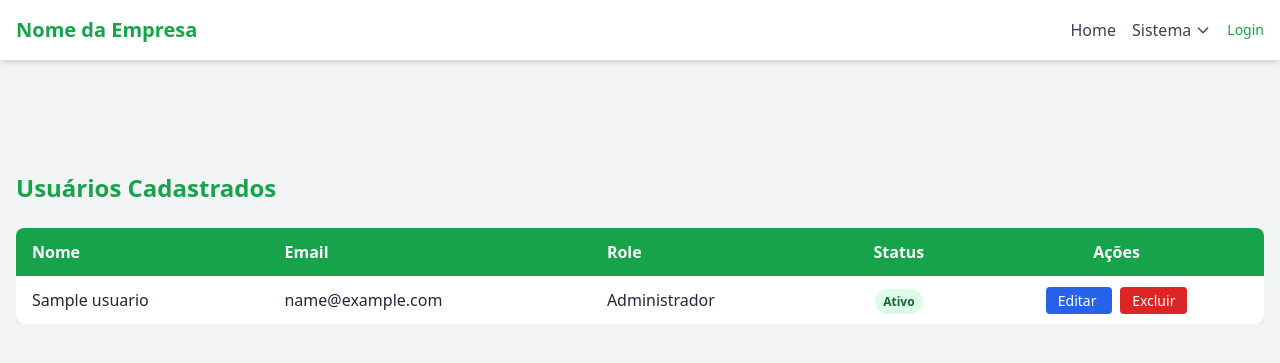
After one commit to kaiquealencar/sis_nutrindo, a Django app: page /usuarios/ in a window 1280 px wide. The commit adds this page. Shown: the top 363 px of the page. Run offline with Django 5.2, Linux system fonts and the light colour scheme; tables that the repository leaves empty hold one stand-in row (values such as "Sample post"); one stand-in notice (Sample message) is shown; some libraries are stand-ins or nearby versions.

Commit message:
feature: cadastro de usuários

```diff
--- a/apps/usuarios/models.py
+++ b/apps/usuarios/models.py
@@ -23,6 +23,13 @@ class UsuarioManager(BaseUserManager):
 
 
 class Usuario(AbstractBaseUser, PermissionsMixin):
+    ROLE_CHOICES = (
+        ('admin', 'Administrador'),
+        ('gerente', 'Gerente'),
+        ('funcionario', 'Funcionário'),
+    )
+
+    role = models.CharField(max_length=20, choices=ROLE_CHOICES, default='funcionario')
     email = models.EmailField(unique=True)
     nome = models.CharField(max_length=255, blank=True)
 
--- /dev/null
+++ b/apps/usuarios/templates/usuarios/lista_usuarios.html
@@ -0,0 +1,56 @@
+{% extends 'base.html' %}
+
+{% block title %}Lista de Usuários{% endblock %}
+
+{% block content %}
+<div class="max-w-7xl mx-auto mt-10">
+    <h1 class="text-2xl font-bold text-green-600 mb-6">Usuários Cadastrados</h1>
+
+    <div class="overflow-x-auto">
+        <table class="min-w-full bg-white rounded-lg shadow overflow-hidden">
+            <thead class="bg-green-600 text-white">
+                <tr>
+                    <th class="py-3 px-4 text-left">Nome</th>
+                    <th class="py-3 px-4 text-left">Email</th>
+                    <th class="py-3 px-4 text-left">Role</th>
+                    <th class="py-3 px-4 text-center">Status</th>
+                    <th class="py-3 px-4 text-center">Ações</th>
+                </tr>
+            </thead>
+            <tbody class="divide-y divide-gray-200">
+                {% for u in usuarios %}
+                <tr class="hover:bg-gray-50">
+                    <td class="py-3 px-4">{{ u.nome|default:"-" }}</td>
+                    <td class="py-3 px-4">{{ u.email }}</td>
+                    <td class="py-3 px-4">{{ u.get_role_display }}</td>
+                    <td class="py-3 px-4 text-center">
+                        {% if u.is_active %}
+                        <span class="bg-green-100 text-green-800 px-2 py-1 rounded-full text-xs font-semibold">Ativo</span>
+                        {% else %}
+                        <span class="bg-red-100 text-red-800 px-2 py-1 rounded-full text-xs font-semibold">Inativo</span>
+                        {% endif %}
+                    </td>
+                    <td class="py-3 px-4 text-center space-x-2">
+                        <a href="{% url 'usuarios:editar_usuario' u.id %}"
+                           class="bg-blue-600 hover:bg-blue-700 text-white px-3 py-1 rounded text-sm transition">
+                            Editar
+                        </a>
+
+                        <a href="{% url 'usuarios:excluir_usuario' u.id %}"
+                           class="bg-red-600 hover:bg-red-700 text-white px-3 py-1 rounded text-sm transition">
+                            Excluir
+                        </a>
+                    </td>
+                </tr>
+                {% empty %}
+                <tr>
+                    <td colspan="5" class="py-4 px-4 text-center text-gray-500">
+                        Nenhum usuário cadastrado ainda.
+                    </td>
+                </tr>
+                {% endfor %}
+            </tbody>
+        </table>
+    </div>
+</div>
+{% endblock %}
--- /dev/null
+++ b/apps/usuarios/urls.py
@@ -0,0 +1,11 @@
+from django.urls import path
+from .views import cad_usuario, lista_usuarios, editar_usuario, excluir_usuario
+
+app_name = 'usuarios'
+
+urlpatterns = [
+    path('', lista_usuarios, name='lista_usuarios'),
+    path('cadastro-usuario/', cad_usuario, name='cad_usuario'),
+    path('editar-usuario/<int:id>/', editar_usuario, name='editar_usuario'),
+    path('excluir-usuario/<int:id>/', excluir_usuario, name='excluir_usuario'),
+]
--- a/apps/usuarios/views.py
+++ b/apps/usuarios/views.py
@@ -1,3 +1,55 @@
-from django.shortcuts import render
+from django.shortcuts import render, redirect, get_object_or_404
+from django.contrib import messages
+from .models import Usuario
 
-# Create your views here.
+
+def cad_usuario(request):
+    if request.method == 'POST':
+        usuario_data = {
+            "email": request.POST.get("email"),
+            "nome": request.POST.get("nome"),
+            "password": request.POST.get("password"),
+            "role": request.POST.get("role")
+        }
+
+        Usuario.objects.create_user(**usuario_data)
+
+        messages.success(request, f"Usuário: {usuario_data['email']} cadastrado com sucesso!")
+        return redirect('lista_usuarios')
+
+    return render(request, 'usuarios/cad_usuario.html')
+
+
+
+def lista_usuarios(request):
+    usuarios = Usuario.objects.all()
+    return render(request, 'usuarios/lista_usuarios.html', {'usuarios': usuarios})
+
+
+
+def editar_usuario(request, id):
+    usuario = get_object_or_404(Usuario, id=id)
+
+    if request.method == 'POST':
+        usuario.email = request.POST.get("email")
+        usuario.nome = request.POST.get("nome")
+        password = request.POST.get("password")
+        ativo = request.POST.get("is_active") == 'on'
+        if password:
+            usuario.set_password(password)
+        usuario.role = request.POST.get("role")
+        usuario.is_active = ativo
+
+        usuario.save()
+
+        messages.success(request, f"Usuário {usuario.email} atualizado com sucesso!")
+        return redirect('lista_usuarios')
+
+    return render(request, 'usuarios/cad_usuario.html', {'usuario': usuario})
+
+
+def excluir_usuario(request, id):
+    usuario = get_object_or_404(Usuario, id=id)
+    usuario.delete()
+    messages.success(request, f"Usuário {usuario.email} excluído com sucesso!")
+    return redirect('lista_usuarios')
--- a/config/urls.py
+++ b/config/urls.py
@@ -4,4 +4,5 @@ from django.urls import path, include
 urlpatterns = [
     path('admin/', admin.site.urls),
     path('', include('apps.core.urls')),
+    path('usuarios/', include('apps.usuarios.urls')),
 ]
--- a/templates/base.html
+++ b/templates/base.html
@@ -2,7 +2,7 @@
 <html lang="pt-br">
 <head>
     <meta charset="UTF-8">
-    <title>{% block title %}Sis Nutrindo{% endblock %}</title>
+    <title>{% block title %}Nome da Empresa{% endblock %}</title>
 
     <script src="https://cdn.tailwindcss.com"></script>
 </head>
@@ -12,23 +12,40 @@
         <div class="max-w-7xl mx-auto px-4 py-4 flex justify-between items-center">
 
             <h1 class="text-xl font-bold text-green-600">
-                Sis Nutrindo
+                Nome da Empresa
             </h1>
 
             <nav class="flex items-center gap-4">
+
                 <a href="/" class="text-gray-700 hover:text-green-600 transition">
                     Home
                 </a>
 
-                <a href="/admin/" class="text-gray-700 hover:text-green-600 transition">
-                    Admin
-                </a>
+                <div class="relative">
+                    <button
+                        id="menuButton"
+                        class="text-gray-700 hover:text-green-600 transition font-medium flex items-center gap-1"
+                    >
+                        Sistema
+                        <svg class="w-4 h-4" fill="none" stroke="currentColor" viewBox="0 0 24 24">
+                            <path stroke-linecap="round" stroke-linejoin="round" stroke-width="2" d="M19 9l-7 7-7-7"/>
+                        </svg>
+                    </button>
+
+                    <div
+                        id="menuDropdown"
+                        class="absolute right-0 mt-2 w-48 bg-white border rounded shadow-lg hidden"
+                    >
+                        <a href="{% url 'usuarios:lista_usuarios' %}" class="block px-4 py-2 text-gray-700 hover:bg-green-100">Usuários</a>
+                        <a href="#" class="block px-4 py-2 text-gray-700 hover:bg-green-100">Relatórios</a>
+                        <a href="#" class="block px-4 py-2 text-gray-700 hover:bg-green-100">Configurações</a>
+                    </div>
+                </div>
 
                 {% if request.user.is_authenticated %}
                     <span class="text-sm text-gray-600">
                         Olá, {{ request.user.email }}
                     </span>
-
                     <a href="#" class="text-red-500 hover:underline text-sm">
                         Sair
                     </a>
@@ -42,11 +59,52 @@
         </div>
     </header>
 
-    <!-- 📦 Conteúdo -->
+    {% if messages %}
+    <div class="max-w-7xl mx-auto px-4 py-4 mt-4">
+        {% for message in messages %}
+        <div
+            class="flash-message p-4 rounded mb-2 shadow
+                {% if message.tags == 'success' %}bg-green-100 text-green-800{% endif %}
+                {% if message.tags == 'error' %}bg-red-100 text-red-800{% endif %}
+                {% if message.tags == 'warning' %}bg-yellow-100 text-yellow-800{% endif %} "
+        >
+            {{ message }}
+        </div>
+        {% endfor %}
+    </div>
+
+    <script>
+        const flashes = document.querySelectorAll('.flash-message');
+        flashes.forEach(msg => {
+            setTimeout(() => {
+                msg.classList.add('opacity-0', 'transition', 'duration-700');
+                setTimeout(() => msg.remove(), 700);
+            }, 5000);
+        });
+    </script>
+    {% endif %}
+
     <main class="max-w-7xl mx-auto px-4 py-6">
         {% block content %}
         {% endblock %}
     </main>
 
+    {% block scripts_extra %}
+    <script>
+        const menuButton = document.getElementById('menuButton');
+        const menuDropdown = document.getElementById('menuDropdown');
+
+        menuButton.addEventListener('click', () => {
+            menuDropdown.classList.toggle('hidden');
+        });
+
+        document.addEventListener('click', (event) => {
+            if (!menuButton.contains(event.target) && !menuDropdown.contains(event.target)) {
+                menuDropdown.classList.add('hidden');
+            }
+        });
+    </script>
+    {% endblock %}
+
 </body>
 </html>
```
Also changed, not shown: apps/usuarios/templates/usuarios/cad_usuario.html (added, +101 -0 lines), apps/usuarios/migrations/0002_usuario_role.py (added).
